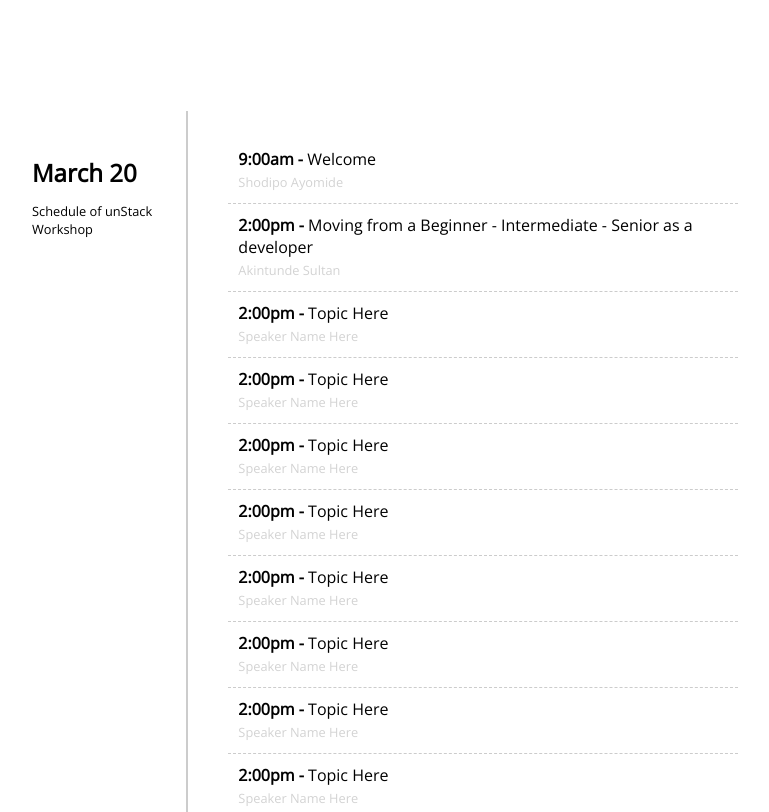
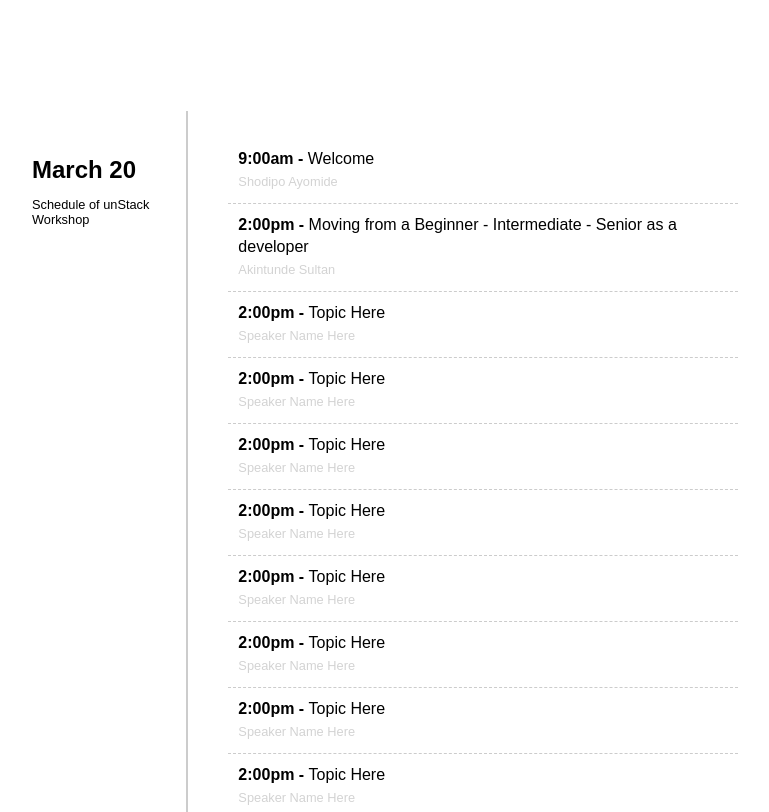
Before and after one commit to Developerayo/conference-schedule, a website: page index.html in a window 1280 px wide. Shown: the top 812 px of the page, without its empty margins (174-943 px from the left). Drawn offline with nearby package versions, Linux system fonts and the light colour scheme; a web font is replaced by a local one.

Commit message:
chor: change font

```diff
--- a/css/style.css
+++ b/css/style.css
@@ -9,7 +9,7 @@
 -webkit-box-sizing: border-box;
 box-sizing: border-box;
 color: #000;
-font-family: 'Open Sans', 'sans-serif';
+font-family: 'Arial', '';
 }
 
 ul {
```
